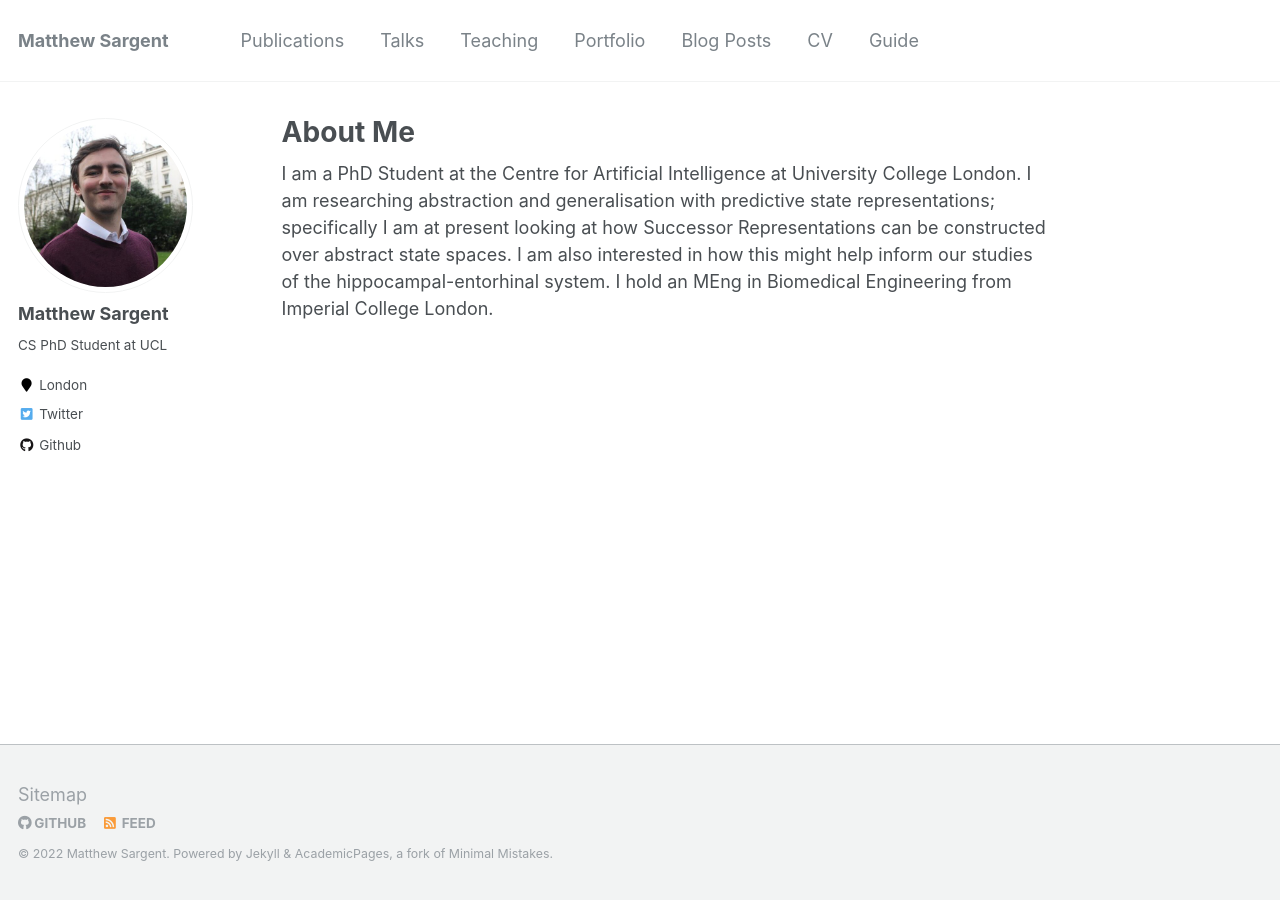
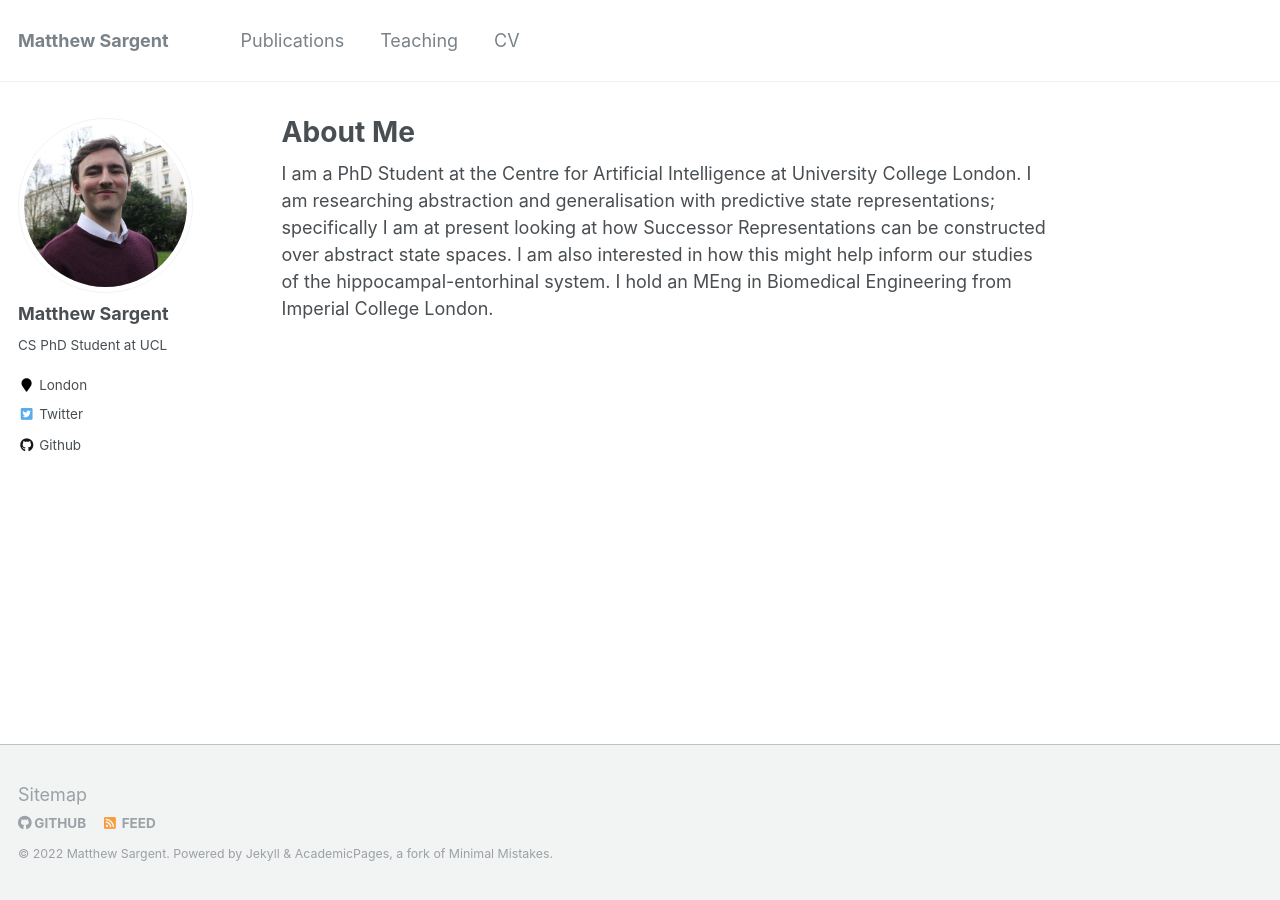
Before and after one commit to mjsargent/mjsargent.github.io, a Jekyll site: the page built from _pages/about.md, in a window 1280 px wide. Built offline with Jekyll 4.4.1, drawn with Linux system fonts in a browser that asks for light colours.

Commit message:
changed nav

```diff
--- a/_data/navigation.yml
+++ b/_data/navigation.yml
@@ -3,20 +3,11 @@ main:
   - title: "Publications"
     url: /publications/
 
-  - title: "Talks"
-    url: /talks/
+#   - title: "Talks"
+#    url: /talks/
 
   - title: "Teaching"
     url: /teaching/
 
-  - title: "Portfolio"
-    url: /portfolio/
-
-  - title: "Blog Posts"
-    url: /year-archive/
-
   - title: "CV"
     url: /cv/
-
-  - title: "Guide"
-    url: /markdown/
```
